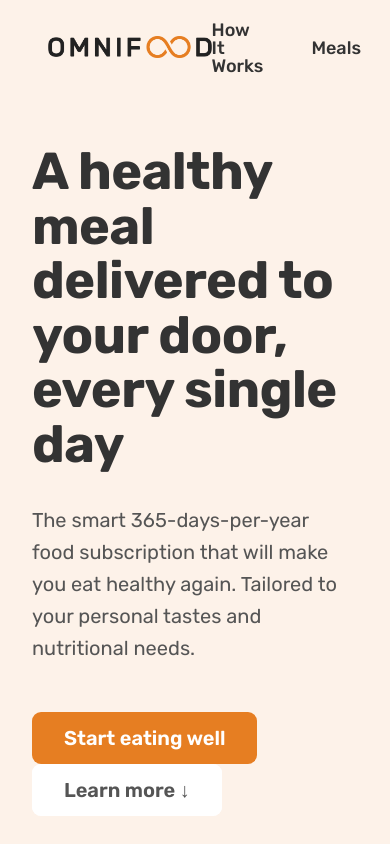
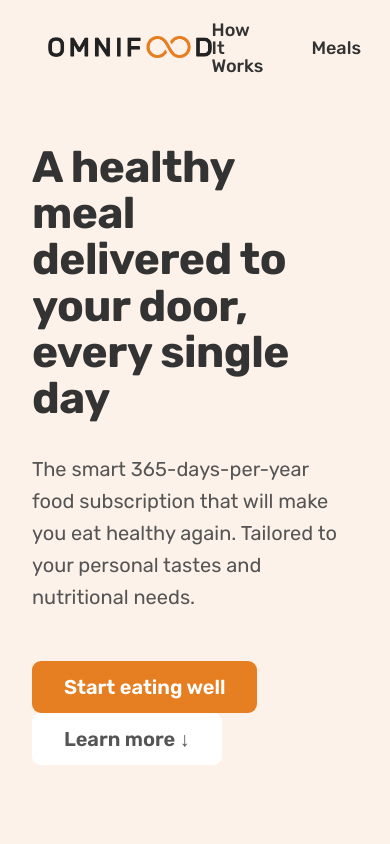
Before and after one commit to Euuphi/omnifood, a React (Create React App) app: page / in a window 390 px wide. Shown: the top 844 px of the page. Built offline with nearby package versions, Linux system fonts and the light colour scheme.

Commit message:
Add media queries for laptop and small desktops

```diff
--- a/src/components/Headings/Headings.module.css
+++ b/src/components/Headings/Headings.module.css
@@ -33,3 +33,9 @@
     margin-bottom: 1.6rem;
     text-transform: uppercase;
 }
+
+@media (max-width: 84em) {
+    .headingPrimary {
+        font-size: 4.4rem;
+    }
+}
--- a/src/components/Sections/Hero/Hero.js
+++ b/src/components/Sections/Hero/Hero.js
@@ -1,4 +1,5 @@
 import React from "react";
+import useMediaQuery from "@mui/material/useMediaQuery";
 
 // Images
 import hero from "../../../images/hero.png";
@@ -19,9 +20,11 @@ import HeadingPrimary from "../../Headings/HeadingPrimary";
 import Button from "../../UI/Button";
 
 const Hero = () => {
+    const matches = useMediaQuery("(max-width: 84em)");
+
     return (
         <section className={styles.sectionHero}>
-            <Container maxWidth="130rem">
+            <Container maxWidth={matches ? "120rem" : "130rem"}>
                 <Grid col={2} alignItems="center">
                     <div className={styles.heroTextBox}>
                         <HeadingPrimary>
--- a/src/components/Sections/Hero/Hero.module.css
+++ b/src/components/Sections/Hero/Hero.module.css
@@ -7,12 +7,6 @@
     font-size: 2rem;
     line-height: 1.6;
     margin-bottom: 4.8rem;
-}
-
-.heroTextBox {
-}
-
-.heroImageBox {
 }
 
 .heroImage {
--- a/src/components/Sections/Testimonials/Gallery.js
+++ b/src/components/Sections/Testimonials/Gallery.js
@@ -1,4 +1,5 @@
 import React from "react";
+import { useMediaQuery } from "@mui/material";
 
 // Images
 import galleryOne from "../../../images/gallery/gallery-1.jpg";
@@ -19,8 +20,12 @@ import Grid from "../../Layout/Grid";
 import GalleryItem from "./GalleryItem";
 
 const Gallery = () => {
+    //TODO: Look into creating carasoul for gallery
+
+    const matches = useMediaQuery("(max-width: 84em)");
+
     return (
-        <Grid col={3} gap="1.6rem" padding="1.6rem">
+        <Grid col={matches ? 2 : 3} gap="1.6rem" padding="1.6rem">
             <GalleryItem
                 imageSrc={galleryOne}
                 imageAlt="Beautifully arranged food"
@@ -37,10 +42,12 @@ const Gallery = () => {
                 imageSrc={galleryFour}
                 imageAlt="Beautifully arranged food"
             />
+            {matches || (
                 <GalleryItem
                     imageSrc={galleryFive}
                     imageAlt="Beautifully arranged food"
                 />
+            )}
             <GalleryItem
                 imageSrc={gallerySix}
                 imageAlt="Beautifully arranged food"
@@ -49,6 +56,8 @@ const Gallery = () => {
                 imageSrc={gallerySeven}
                 imageAlt="Beautifully arranged food"
             />
+            {matches || (
+                <>
                     <GalleryItem
                         imageSrc={galleryEight}
                         imageAlt="Beautifully arranged food"
@@ -61,6 +70,8 @@ const Gallery = () => {
                         imageSrc={galleryTen}
                         imageAlt="Beautifully arranged food"
                     />
+                </>
+            )}
             <GalleryItem
                 imageSrc={galleryEleven}
                 imageAlt="Beautifully arranged food"
```
Lines whose indentation alone changed are shown as unchanged.
